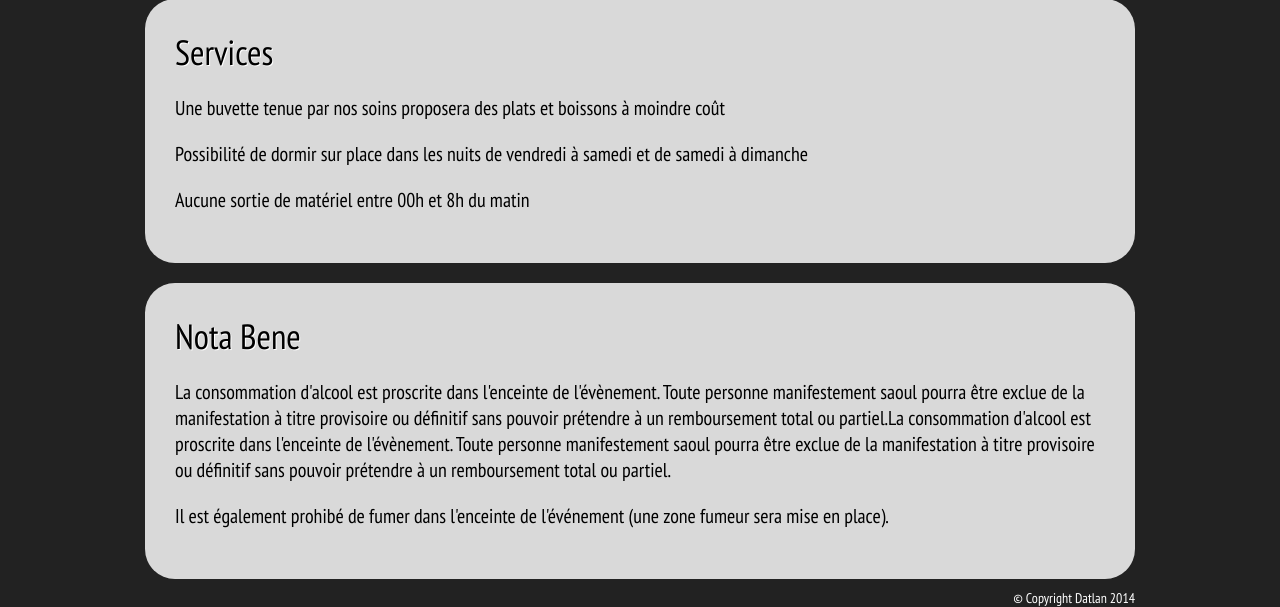
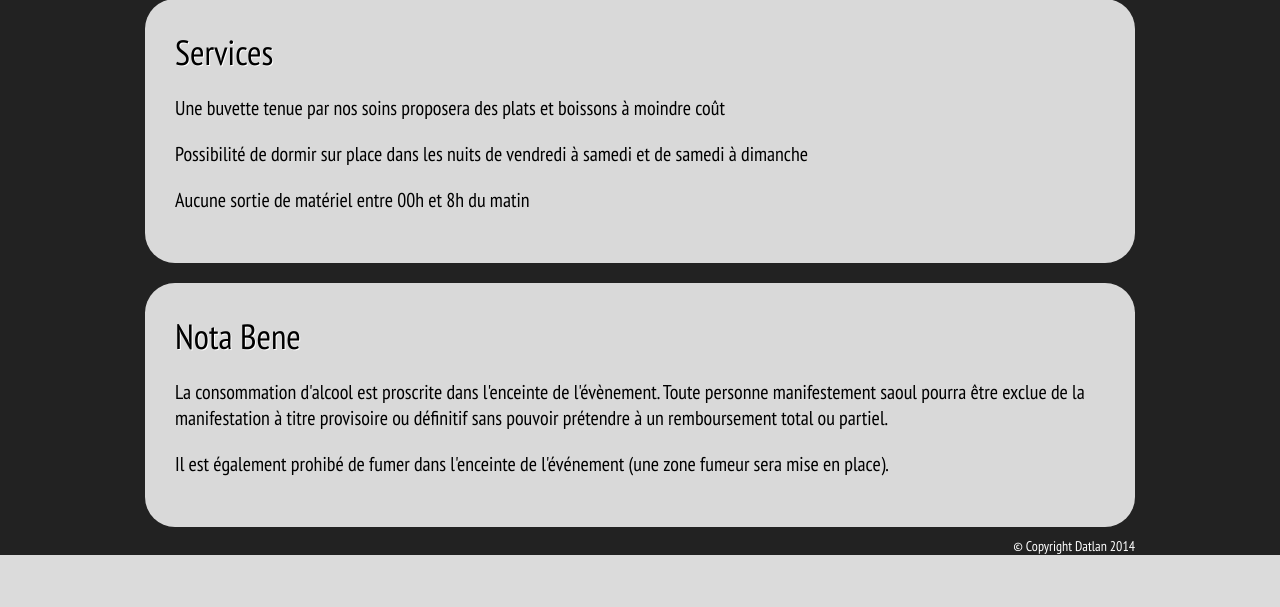
Before and after one commit to wayt/Datlan, a PHP site: template www/views/Page/infos.phtml in a window 1280 px wide. Shown: the part 1213-1820 px from the top of the page. After the commit the page ends 1768 px from the top, so only its background shows below. Run offline with PHP 8.4, Linux system fonts and the light colour scheme; the template is opened without the code that fills it, so the values that code supplies are empty; a stand-in replaces the project's code that opens the database connection; some libraries are stand-ins or nearby versions.

Commit message:
Fix Cyril

```diff
--- a/www/views/Page/infos.phtml
+++ b/www/views/Page/infos.phtml
@@ -42,7 +42,7 @@
     </section>
     <section>
         <h2>Nota Bene</h2>
-	<p>La consommation d'alcool est proscrite dans l'enceinte de l'évènement. Toute personne manifestement saoul pourra être exclue de la manifestation à titre provisoire ou définitif sans pouvoir prétendre à un remboursement total ou partiel.La consommation d'alcool est proscrite dans l'enceinte de l'évènement. Toute personne manifestement saoul pourra être exclue de la manifestation à titre provisoire ou définitif sans pouvoir prétendre à un remboursement total ou partiel.</p>
+	<p>La consommation d'alcool est proscrite dans l'enceinte de l'évènement. Toute personne manifestement saoul pourra être exclue de la manifestation à titre provisoire ou définitif sans pouvoir prétendre à un remboursement total ou partiel.</p>
 	<p>Il est également prohibé de fumer dans l'enceinte de l'événement (une zone fumeur sera mise en place).</p>
     </section>
 </article>
```
